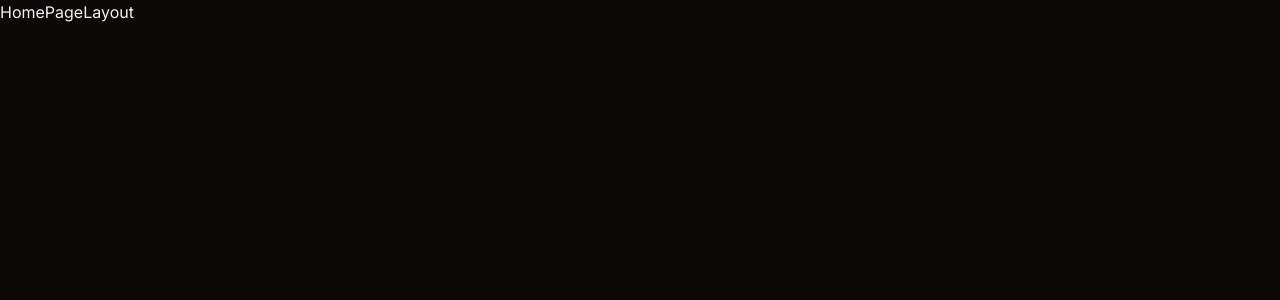
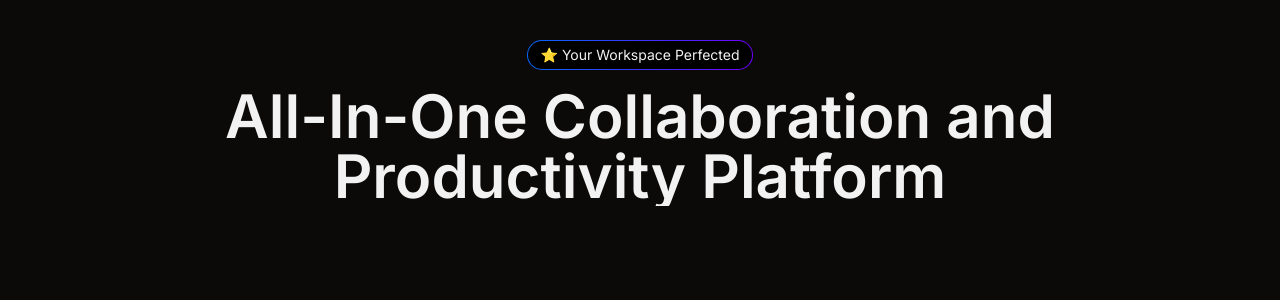
Before and after one commit to mangat-ram/addle, a Next.js app: page / in a window 1280 px wide. Shown: the top 300 px of the page. Built offline with nearby package versions, Linux system fonts and the light colour scheme; no server answers; the database is empty.

Commit message:
Completed the Title section component

```diff
--- a/src/app/(site)/layout.tsx
+++ b/src/app/(site)/layout.tsx
@@ -1,8 +1,10 @@
 import React from 'react'
 
-function HomePageLayout() {
+
+
+function HomePageLayout({children}:{children: React.ReactNode}) {
   return (
-    <div>HomePageLayout</div>
+    <main>{children}</main>
   )
 }
 
--- a/src/app/(site)/page.tsx
+++ b/src/app/(site)/page.tsx
@@ -1,3 +1,4 @@
+import TitleSection from '@/components/landing-page/title-section'
 import React from 'react'
 
 function HomePage() {
@@ -6,7 +7,10 @@ function HomePage() {
       <div
         className='overflow-hidden px-4 sm:px-6 mt-10 sm:flex sm:flex-col gap-4 md:justify-center md:items-center'
       >
-
+        <TitleSection
+          pill='⭐ Your Workspace Perfected'
+          title='All-In-One Collaboration and Productivity Platform'
+        />
       </div>
     </section>
   )
--- a/src/components/landing-page/title-section.tsx
+++ b/src/components/landing-page/title-section.tsx
@@ -18,8 +18,17 @@ const TitleSection:React.FC<TitleSectionProps> = ({
         <article
           className='rounded-full p-[1px] text-sm dark:bg-gradient-to-r dark:from-brand-primaryBlue dark:to-brand-primaryPurple'
         >
-
+          <div
+            className='rounded-full px-3 py-1 dark:bg-black'
+          >
+            {pill}
+          </div>
         </article>
+        {subheading ? (<><h2 className='text-left text-3xl sm:text-5xl sm:max-w-[750px] md:text-center font-semibold'>{title}</h2><p className='dark:text-washed-purple-700 sm:max-w-[450px] md:text-center'>{subheading}</p></>): (
+          <h1 className='text-left text-4xl sm:text-6xl sm:max-w-[850px] md:text-center font-semibold'>
+            {title}
+          </h1>
+        )}
       </section>
     </React.Fragment>
   )
```
